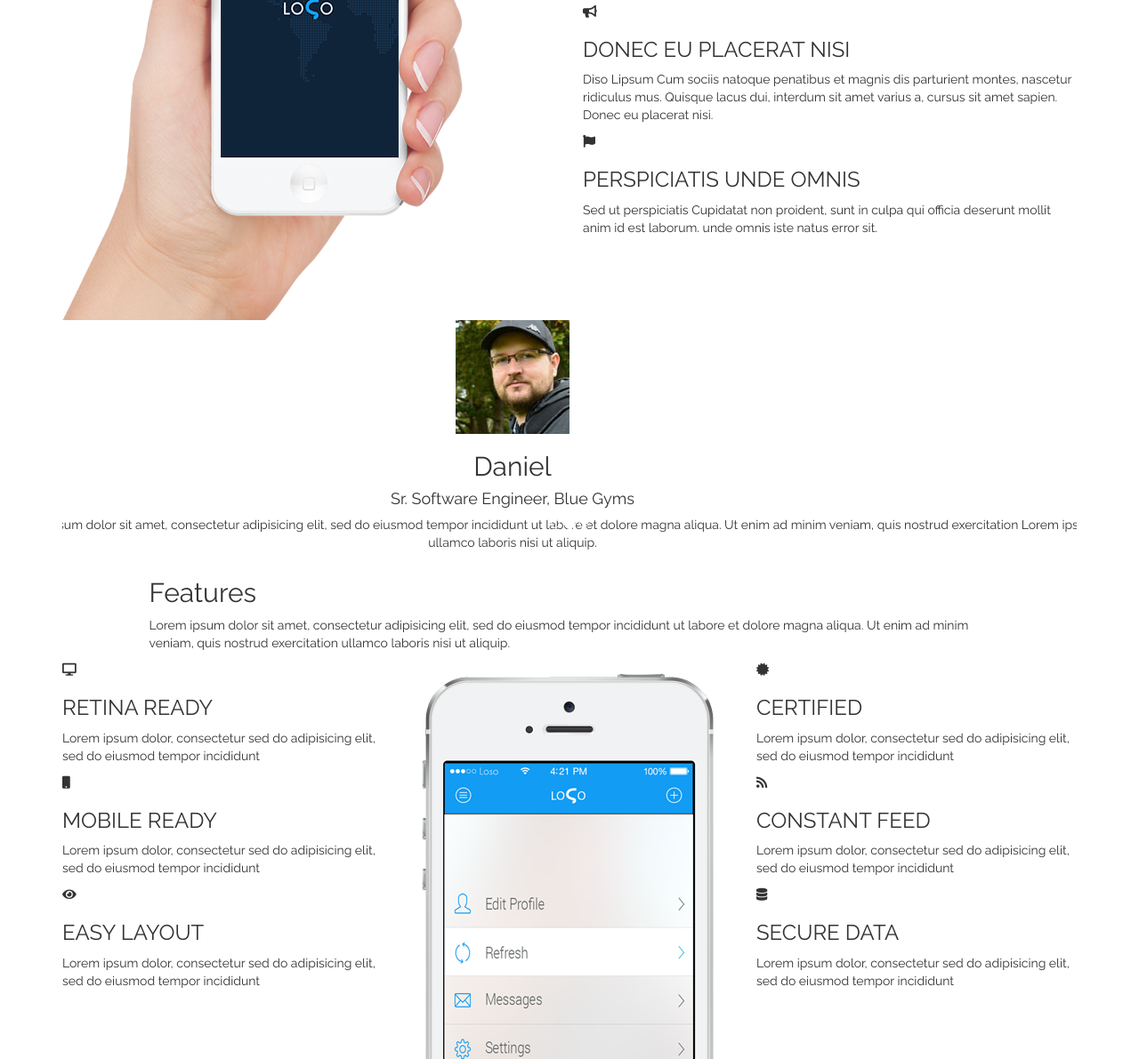
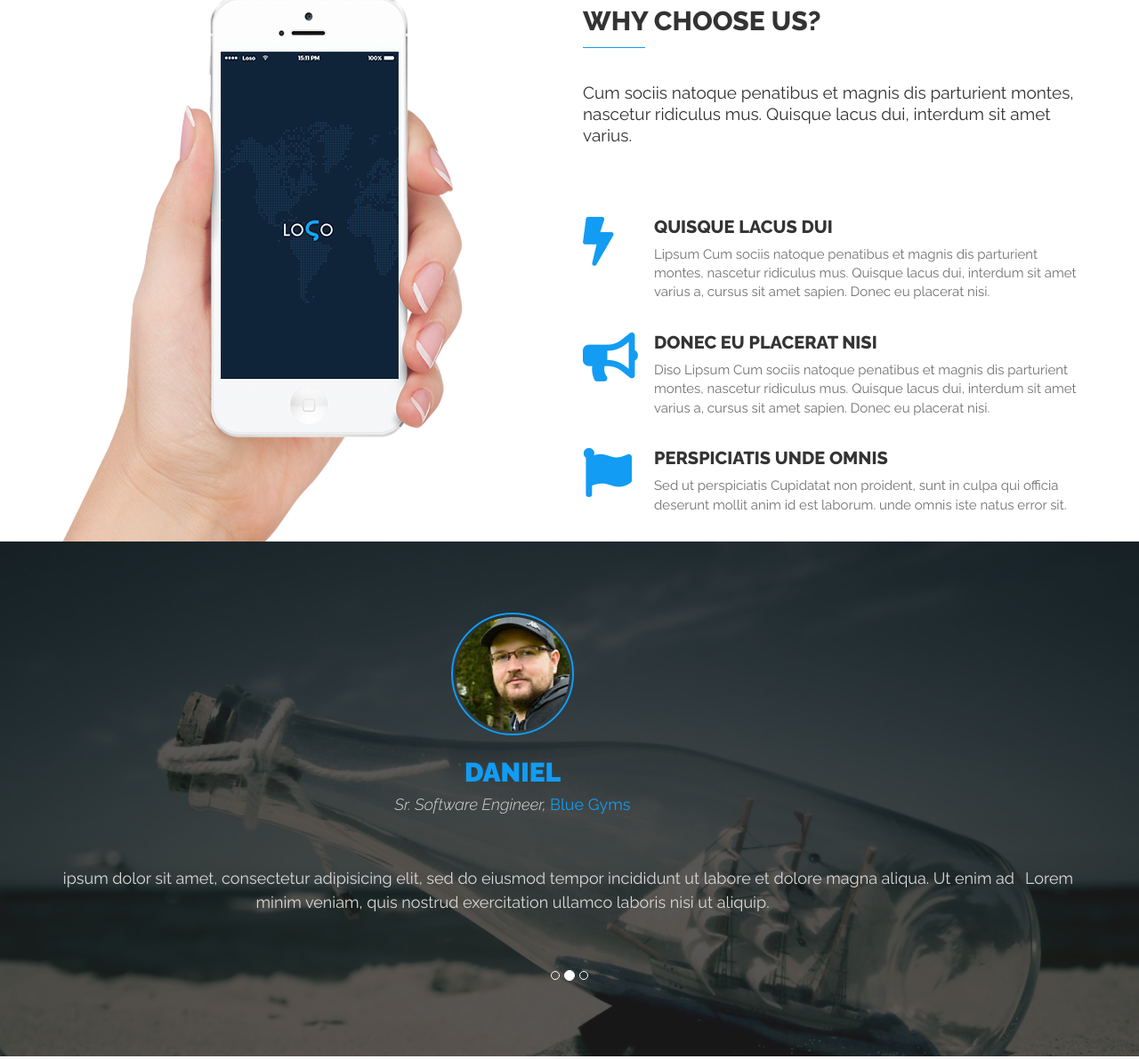
Before and after one commit to louisagr/Loso, a plain HTML site: page index.html in a window 1280 px wide. Shown: the part 1008-2199 px from the top of the page at 89% size. Drawn offline with Linux system fonts and the light colour scheme.

Commit message:
Add files via upload
CSS MaJ

```diff
--- a/css/style.css
+++ b/css/style.css
@@ -9,6 +9,37 @@ body {
 }
 p {
     font-size: 14px;
+}
+/* ===== Generic Css ====*/
+.section-title {
+    padding-top: 90px;
+    padding-bottom: 50px;
+}
+.section-title h2 {
+  position: relative;
+  text-align: center;
+  color : #333;
+  font-size: 30px;
+  font-weight: 400;
+  text-transform: uppercase;
+}
+.section-title h2:after {
+  content: "";
+  position: absolute;
+  bottom: -20px;
+  left: 50%;
+  width: 60px;
+  height: 1px;
+  background-color: #129CF3;
+  margin-left: -30px;
+}
+.section-title p {
+    color: #333;
+    font-size: 18px;
+    line-height: 28px;
+    font-weight: 300;
+    text-align: center;
+    margin-top: 45px;
 }
 /* ====== Header ====== */
 .header {
@@ -97,3 +128,245 @@ p {
 .header-iphone img {
     width: 100%;
 }
+/* ===== About Us ==== */
+.choose-us-wrapper {
+    padding-top: 50px;
+}
+.about-iphone img {
+    margin-top: 8px;
+}
+.choose-us-title {
+    padding-bottom: 50px;
+}
+.choose-us-title h2{
+    text-transform: uppercase;
+    font-weight: 800;
+    font-size: 30px;
+    line-height: 37px;
+    position: relative;
+}
+.choose-us-title h2:after {
+    content: "";
+    position: absolute;
+    bottom: -12px;
+    left: 0;
+    width: 70px;
+    height: 1px;
+    background-color: #129CF3;
+}
+.choose-us-title p {
+    margin-top: 50px;
+    font-size: 19px;
+    line-height: 24px;
+}
+.choose-us-item {
+    position: relative;
+    padding-bottom: 4px;
+    padding-left: 80px;
+}
+.choose-us-item div {
+    position: absolute;
+    top: 0;
+    left: 0;
+}
+.choose-us-item div i {
+    font-size: 55px;
+    color: #129CF3;
+    transition: all 1s;
+    -webkit-transition: all 1s;
+    -o-transition: all 1s;
+    -moz-transition: all 1s;
+}
+.choose-us-item h3 {
+    color: #343434;
+    text-transform: uppercase;
+    font-size: 20px;
+    font-weight: 800;
+}
+.choose-us-item p {
+    color: #727272;
+    font-size: 15px;
+}
+ /* ====== Testimonials ===== */
+ .testimonial {
+    background-image: url("../images/testimonial-bg.jpg");
+    background-attachment: fixed;
+    background-repeat: no-repeat;
+    background-size: cover;
+    -moz-background-size: cover;
+    -o-background-size: cover;
+    -webkit-background-size: cover;
+    background-position: 50% 50%;
+ }
+.testimonial-overlay {
+    background-color: rgba(31, 31, 31, .75);
+    padding-top: 80px;
+    padding-bottom: 80px;
+  }
+.carousel-indicators {
+    bottom: -10px;
+}
+.carousel-inner .item img {
+    border: 2px solid #129CF3;
+    border-radius: 50%;
+    padding: 3px;
+}
+.testimonial-caption {
+    padding-bottom: 70px;
+}
+.testimonial-caption h2 {
+    color: #129CF3;
+    text-transform: uppercase;
+    font-weight: 900;
+    font-size: 30px;
+    margin-top: 25px;
+}
+.testimonial-caption h4 {
+    color: #129CF3;
+}
+.testimonial-caption h4 span {
+    color: #D8D8D8;
+    font-style: italic;
+    font-weight: 300;
+}
+.testimonial-caption p {
+    color: #D8D8D8;
+    font-size: 18px;
+    line-height: 27px;
+    padding-top: 50px;
+}
+/* ======= Features ====== */
+.features-inner-wrapper {
+    padding-top: 30px;
+    padding-bottom: 70px;
+}
+.left-feature-item {
+    position: relative;
+    padding-right: 90px;
+    margin-bottom: 65px;
+    margin-top: 35px;
+    text-align: right;
+}
+.left-feature-item-icon {
+    position: absolute;
+    right: 0;
+    top: -8px;
+    font-size: 40px;
+    color: #129CF3;
+    width: 90px;
+    height: 90px;
+    text-align: center;
+}
+.left-feature-item h3 {
+    text-transform: uppercase;
+    font-size: 25px;
+    font-weight: 700;
+    margin-bottom: 21px;
+    color: #333;
+}
+.left-feature-item p {
+    color: #333;
+    font-size: 16px;
+    font-weight: 300;
+    line-height: 25px;
+}
+.feature-iphone img {
+    width: 100%;
+}
+.right-feature-item {
+    position: relative;
+    padding-left: 90px;
+    margin-bottom: 65px;
+    margin-top: 35px;
+    text-align: left;
+}
+.right-feature-item-icons {
+    position: absolute;
+    left: 0;
+    top: -8px;
+    font-size: 40px;
+    color: #129CF3;
+    width: 90px;
+    height: 90px;
+    text-align: center;
+}
+.right-feature-item h3 {
+    text-transform: uppercase;
+    font-size: 25px;
+    font-weight: 700;
+    margin-bottom: 21px;
+    color: #333;
+}
+.right-feature-item p {
+  color: #333;
+  font-size: 16px;
+  font-weight: 300;
+  line-height: 25px;
+}
+/* ====== Purchase Now ===== */
+.purchase-now {
+    background-color: #1a1a1a;
+    padding-top: 100px;
+    padding-bottom: 100px;
+}
+.purchase-now p {
+    color: #dfdfdf;
+    font-size: 18px;
+    font-weight: 300;
+}
+.btn-purchase-now,
+.btn-purchase-now:active,
+.btn-purchase-now:focus,
+.btn-purchase-now:visited {
+    background-color: #129CF3;
+    border: 1px solid #129CF3;
+    color: #fff;
+    border-radius: 3px;
+    padding: 15px 35px;
+    text-transform: uppercase;
+    transition: all 1s;
+    -moz-transition: all 1s;
+    -o-transition: all 1s;
+    -webkit-transition: all 1s;
+}
+.btn-purchase-now:hover {
+    background-color: #1274B1;
+    border-color: #316B90;
+}
+/* ====== Counters ===== */
+.counter {
+    background-image: url("../images/counter-bg.jpg");
+    background-repeat: no-repeat;
+    background-attachment: fixed;
+    background-size: cover;
+    -moz-background-size: cover;
+    -o-background-size: cover;
+    -webkit-background-size: cover;
+    background-position: 50% 50%;
+}
+.counter-overlay {
+    padding-top: 120px;
+    padding-bottom: 120px;
+    background: rgba(0, 0, 0, .4);
+}
+.counter-item i {
+    color: #129CF3;
+    font-size: 60px;
+}
+.counter-item h2 {
+    font-family:"Source Sans Pro", sans-serif;
+    color: #D7DADB;
+    font-weight: 700;
+    text-transform: uppercase;
+    font-size: 35px;
+    margin-top: 15px;
+    margin-bottom: 1px;
+}
+.counter-item p {
+    color: #D7DADB;
+    font-size: 20px;
+    margin-top: 0px;
+    font-weight: 300;
+    text-transform: uppercase;
+    font-family: "Sources Sans Pro", sans-serif;
+}
```
